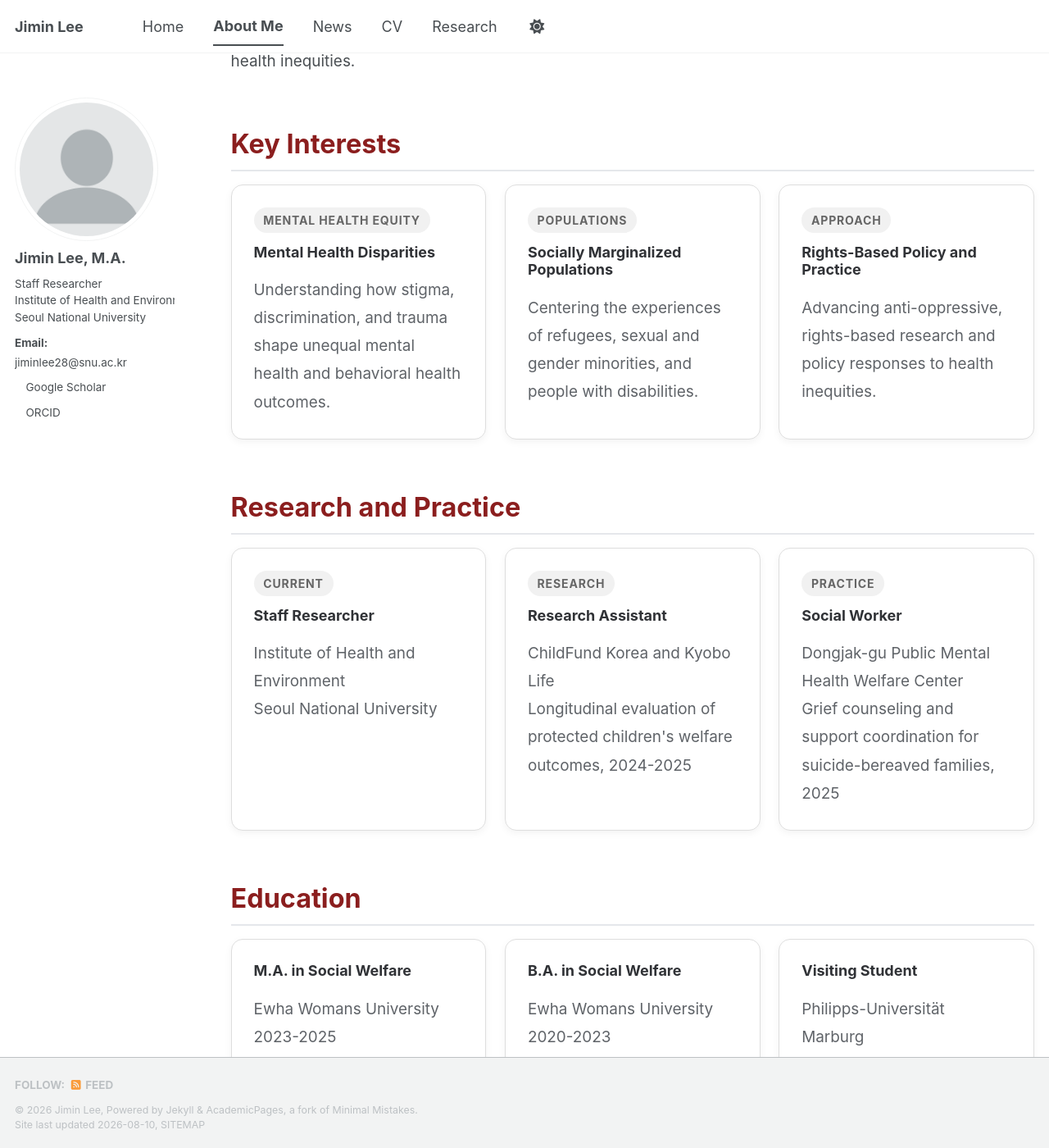
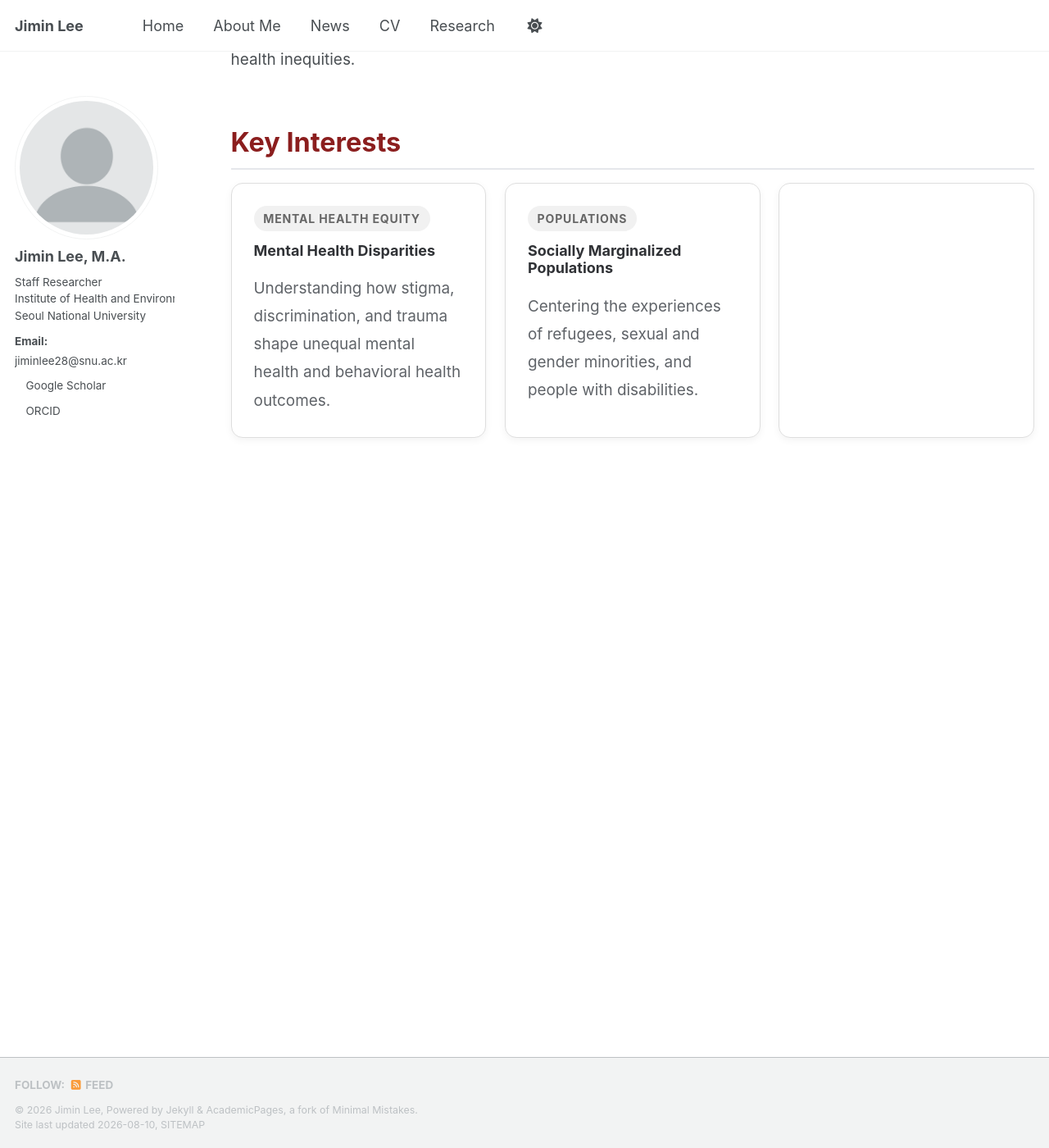
Before and after one commit to jiminlee-research/jiminlee-research.github.io, a Jekyll site: the page built from _pages/about-me.md, in a window 1280 px wide and 1400 px high, scrolled down 569 px. Shown: the whole window at 82% size. Built offline with Jekyll 4.4.1, drawn with Linux system fonts in a browser that asks for light colours; a style sheet for code colours, icons or effects is not loaded.

Commit message:
Modify about-me page permalink and content
Updated permalink for the about page and removed sections on research, practice, and education.

```diff
--- a/_pages/about-me.md
+++ b/_pages/about-me.md
@@ -50,49 +50,3 @@ author_profile: true
         <p>Centering the experiences of refugees, sexual and gender minorities, and people with disabilities.</p>
       </article>
       <article class="interest-card">
-        <span class="label">APPROACH</span>
-        <h3>Rights-Based Policy and Practice</h3>
-        <p>Advancing anti-oppressive, rights-based research and policy responses to health inequities.</p>
-      </article>
-    </div>
-  </section>
-
-  <section class="about-section">
-    <h2>Research and Practice</h2>
-    <div class="record-grid">
-      <article class="record-card">
-        <span class="label">CURRENT</span>
-        <h3>Staff Researcher</h3>
-        <p>Institute of Health and Environment<br>Seoul National University</p>
-      </article>
-      <article class="record-card">
-        <span class="label">RESEARCH</span>
-        <h3>Research Assistant</h3>
-        <p>ChildFund Korea and Kyobo Life<br>Longitudinal evaluation of protected children's welfare outcomes, 2024-2025</p>
-      </article>
-      <article class="record-card">
-        <span class="label">PRACTICE</span>
-        <h3>Social Worker</h3>
-        <p>Dongjak-gu Public Mental Health Welfare Center<br>Grief counseling and support coordination for suicide-bereaved families, 2025</p>
-      </article>
-    </div>
-  </section>
-
-  <section class="about-section">
-    <h2>Education</h2>
-    <div class="record-grid">
-      <article class="record-card">
-        <h3>M.A. in Social Welfare</h3>
-        <p>Ewha Womans University<br>2023-2025</p>
-      </article>
-      <article class="record-card">
-        <h3>B.A. in Social Welfare</h3>
-        <p>Ewha Womans University<br>2020-2023</p>
-      </article>
-      <article class="record-card">
-        <h3>Visiting Student</h3>
-        <p>Philipps-Universität Marburg<br>2021-2022</p>
-      </article>
-    </div>
-  </section>
-</div>
```
Also changed, not shown: other parts of _pages/about-me.md (+1 -1 lines).
